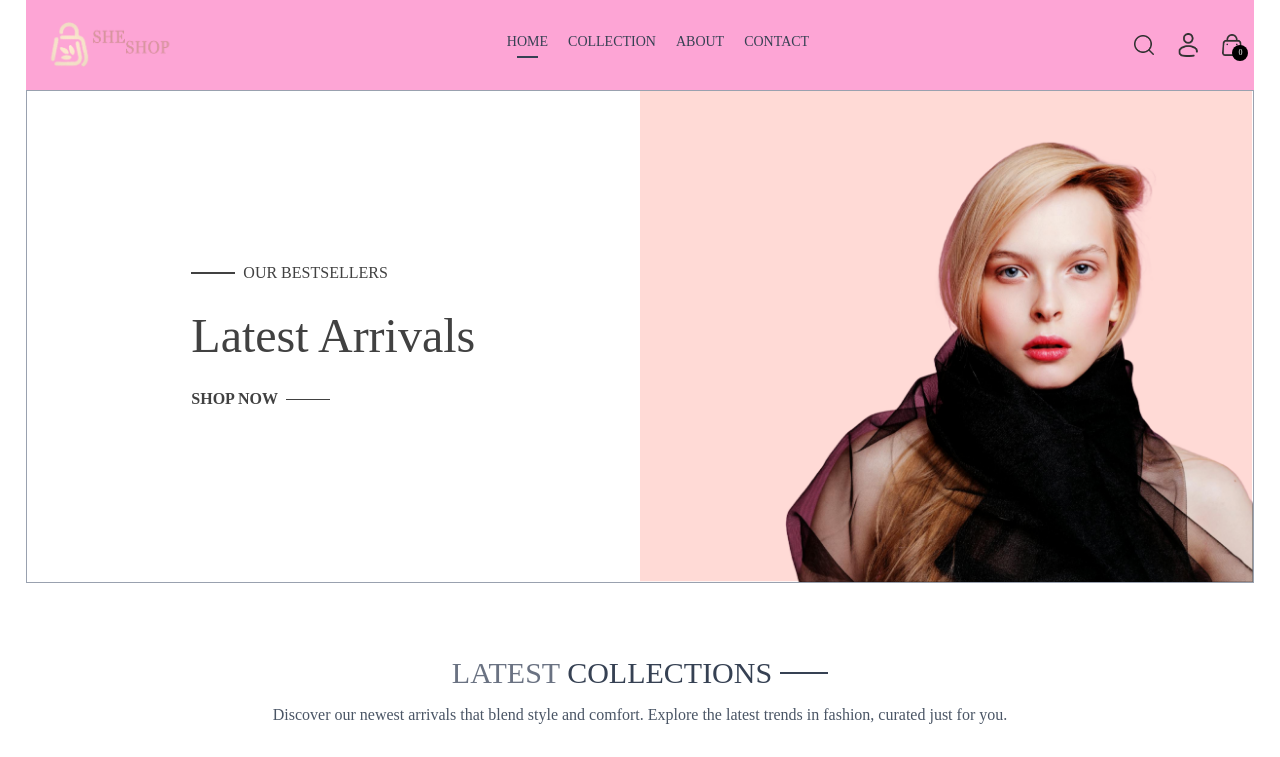
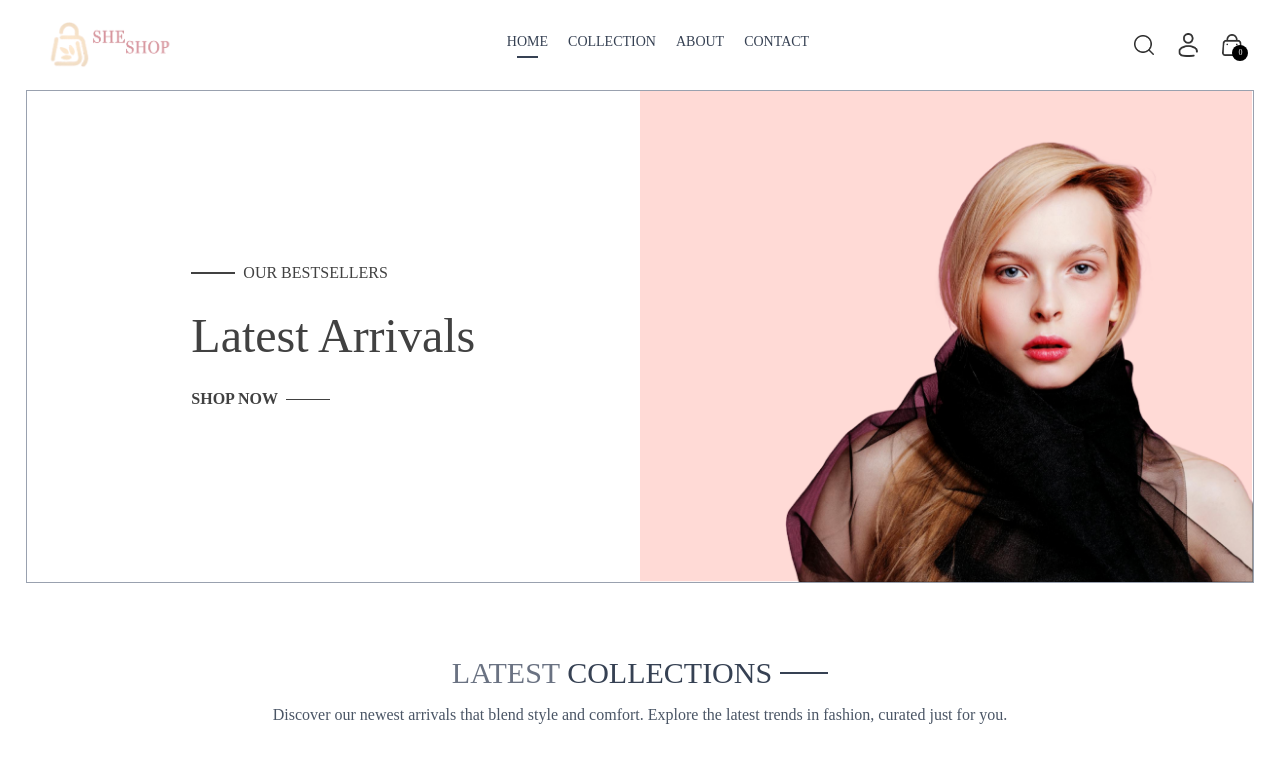
Before and after one commit to shivengoomer/SheShop, a React (Vite) app: page / in a window 1280 px wide. Shown: the top 757 px of the page. Built offline with nearby package versions, Linux system fonts and the light colour scheme.

Commit message:
navbar white

```diff
--- a/src/components/Navbar.jsx
+++ b/src/components/Navbar.jsx
@@ -8,7 +8,7 @@ const Navbar = () => {
   const { setShowSearch, getCartCount } = useContext(ShopContext);
 
   return (
-    <div className="bg-pink-300 w-full">
+    <div className=" w-full">
       <div className="flex items-center justify-between px-3 py-5 font-medium">
         <Link to="/">
           <img src={Logo} alt="logo" className="w-36" />
```
